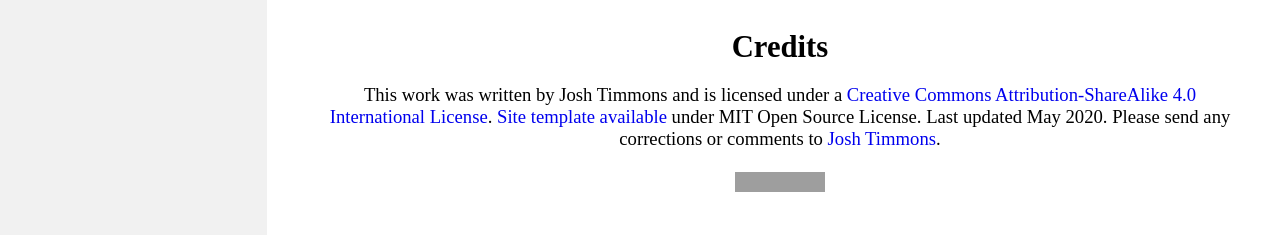
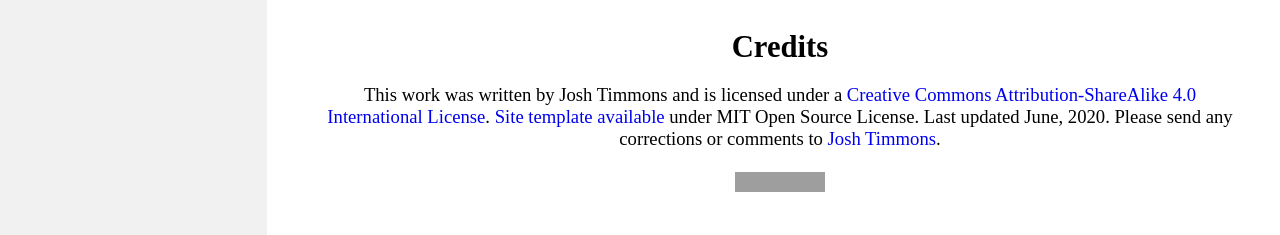
Before and after one commit to josh-59/Learning-Linux, a Jekyll site: the page built from index.html, in a window 1280 px wide and 900 px high, scrolled down 886 px. Shown: the part 665-900 px from the top of the window. Built offline with Jekyll 4.4.1, drawn with Linux system fonts in a browser that asks for light colours; grey boxes are pictures that could not be loaded.

Commit message:
Automated "last updated" line

```diff
--- a/_includes/credits.html
+++ b/_includes/credits.html
@@ -20,7 +20,7 @@
         This work was written by Josh Timmons and is licensed under a <a rel="license" href="http://creativecommons.org/licenses/by-sa/4.0/">Creative Commons Attribution-ShareAlike 4.0 International License</a>.
         {% endif %}
         <a href="https://github.com/josh-59/Book-Like">Site template available</a> under MIT Open Source License.
-        Last updated May 2020.
+        Last updated {{page.last-updated}}.
         Please send any corrections or comments to <a href="mailto:josh.591536@gmail.com"> Josh Timmons</a>.
         <br>
         <br>
--- a/finding-files.html
+++ b/finding-files.html
@@ -1,6 +1,7 @@
 ---
 layout: default
 title: Finding Files
+last-updated: May, 2020
 ---
 
 <div id="nav_bar_2" class="nav">
--- a/index.html
+++ b/index.html
@@ -1,6 +1,7 @@
 ---
 layout: default
 title: Home
+last-updated: June, 2020
 ---
 
 <div id="introduction" class="content">
--- a/learning-linux.html
+++ b/learning-linux.html
@@ -1,6 +1,7 @@
 ---
 layout: default
 title: Learning Linux
+last-updated: May, 2020
 ---
 
 <div id="nav_bar_2" class="nav">
--- a/linux-filesystem.html
+++ b/linux-filesystem.html
@@ -1,6 +1,7 @@
 ---
 layout: default
 title: The Linux Filesystem
+last-updated: June, 2020
 ---
 
 <!-- To Do: Citation needed in "regular files" -> heirarchical filestructure taken from Multics-->
--- a/text-terminals.html
+++ b/text-terminals.html
@@ -1,6 +1,7 @@
 ---
 layout: default
 title: Text Terminals
+last-updated: May, 2020
 ---
 
 <div id="nav_bar_2" class="nav">
```
